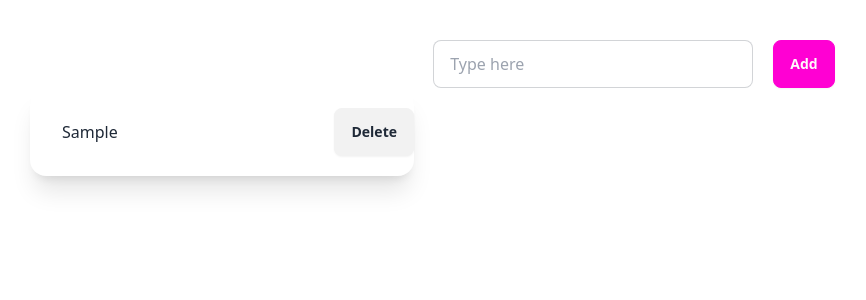
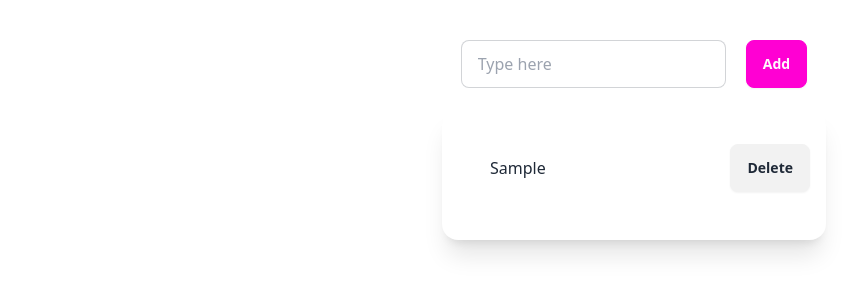
Before and after one commit to Dev00kushal/taskManager, a React (Vite) app in the folder versionOne/: page / in a window 1280 px wide. Both pictures are taken after typing "Sample" into the empty fields and a click on the button "Add". Shown: the top 300 px of the page, without its empty margins (6-872 px from the left). Built offline with nearby package versions, Linux system fonts and the light colour scheme.

Commit message:
✨ Added

```diff
--- a/versionOne/package.json
+++ b/versionOne/package.json
@@ -10,6 +10,7 @@
     "preview": "vite preview"
   },
   "dependencies": {
+    "framer-motion": "^10.16.5",
     "react": "^18.2.0",
     "react-dom": "^18.2.0"
   },
--- a/versionOne/src/App.jsx
+++ b/versionOne/src/App.jsx
@@ -1,4 +1,5 @@
 import React, { useState } from "react";
+import { motion, AnimatePresence } from "framer-motion";
 import InputField from "./Components/InputField";
 import Button from "./Components/Button";
 import Todo from "./Components/Todo";
@@ -14,19 +15,24 @@
       setInput("");
     }
   };
+
   const deleteTodo = (index) => {
     setTodo(
       todo?.filter((_, idx) => {
         return idx !== index;
       })
     );
-    console.log(index, todo);
     setBtn("Delete");
   };
 
   return (
-    <>
-      <div className="flex mt-10 justify-center items-center space-x-5">
+    <div className="flex flex-col items-center mt-10">
+      <motion.div
+        initial={{ opacity: 0, y: -50 }}
+        animate={{ opacity: 1, y: 0 }}
+        transition={{ duration: 0.5 }}
+        className="flex space-x-5"
+      >
         <InputField input={input} setInput={setInput} />
         <Button
           addTodo={addTodo}
@@ -34,19 +40,32 @@
           btnColor="btn-secondary"
           btn={btn}
         />
-      </div>
+      </motion.div>
 
-      <div className="ml-9 card w-96 bg-base-100 shadow-xl">
+      <motion.div
+        initial={{ opacity: 0, y: 50 }}
+        animate={{ opacity: 1, y: 0 }}
+        transition={{ duration: 0.5 }}
+        className="mt-5 card w-96 bg-base-100 shadow-xl p-4"
+      >
+        <AnimatePresence>
           {todo.length !== 0 ? (
             todo.map((items, index) => (
-            <div key={index} className="flex items-center justify-between">
+              <motion.div
+                key={index}
+                initial={{ opacity: 0, x: -50 }}
+                animate={{ opacity: 1, x: 0 }}
+                exit={{ opacity: 0, x: 50 }}
+                transition={{ duration: 0.5 }}
+                className="flex items-center justify-between mb-3"
+              >
                 <Todo description={items} />
                 <Button
                   btnColor="bg-erro-100 btn-xl"
                   btnName="Delete"
                   deleteTodo={() => deleteTodo(index)}
                 />
-            </div>
+              </motion.div>
             ))
           ) : (
             <div role="alert" className="alert alert-error">
@@ -66,8 +85,9 @@
               <span>Missing Todos! No Todos Found</span>
             </div>
           )}
+        </AnimatePresence>
+      </motion.div>
     </div>
-    </>
   );
 };
 
```
Also changed, not shown: 1 other file (tests, documents, lock files or other folders). Lines whose indentation alone changed are shown as unchanged.
